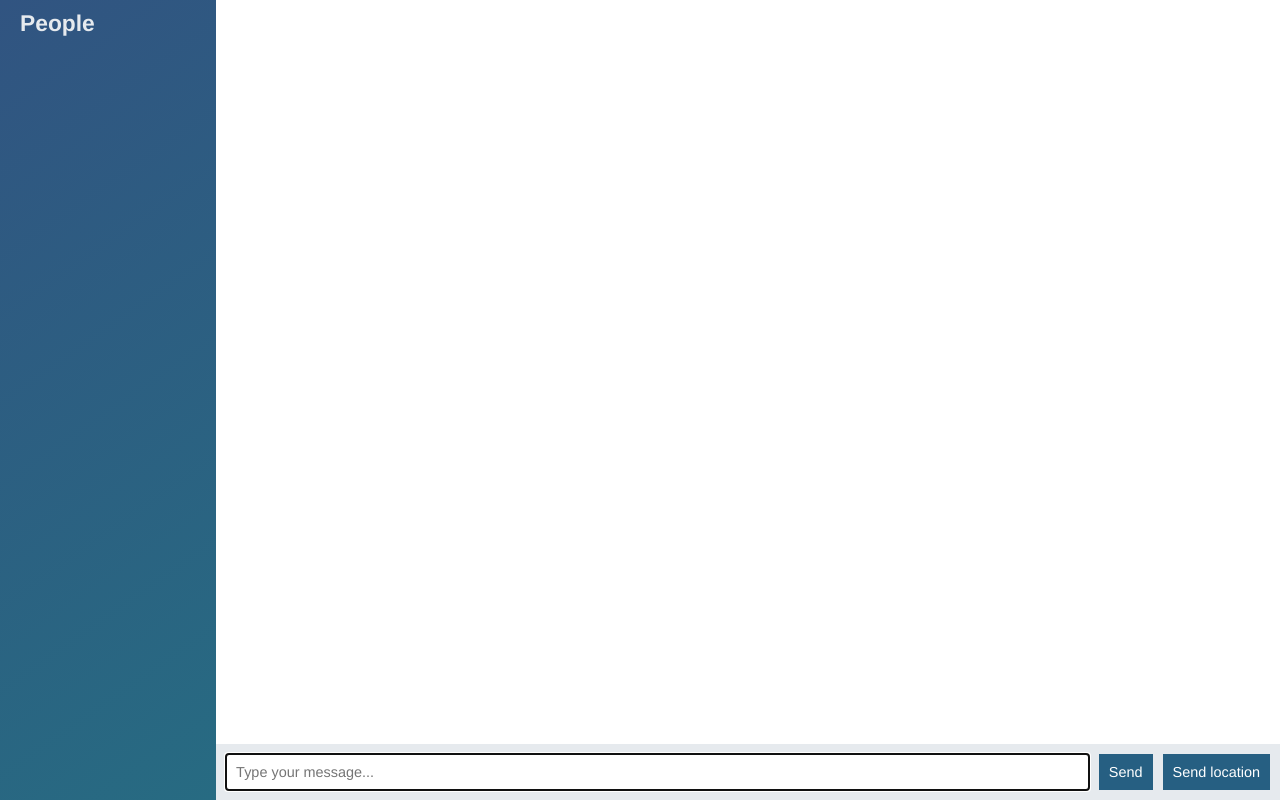
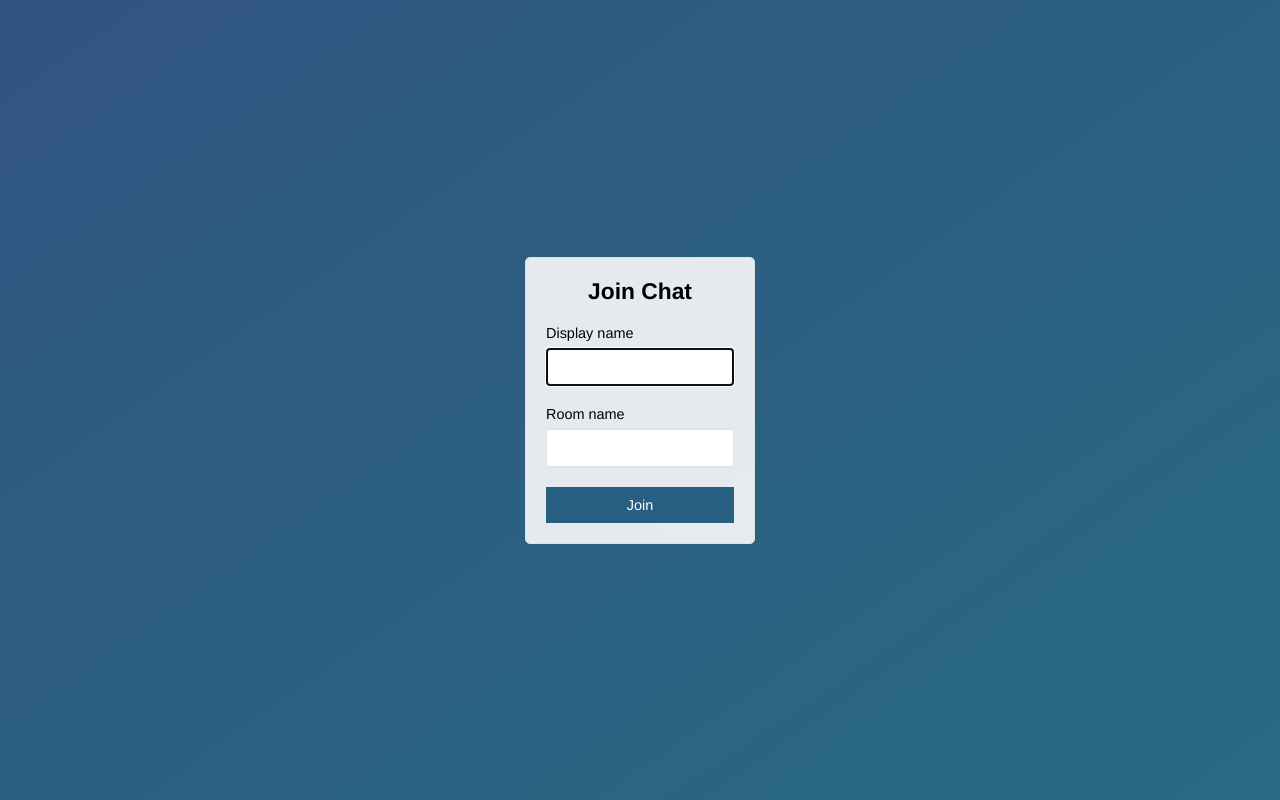
Before and after one commit to alexciu/chat_test, a website: page public/index.html in a window 1280 px wide. Drawn offline with nearby package versions, Linux system fonts and the light colour scheme; no server answers.

Commit message:
join page

```diff
--- a/public/index.html
+++ b/public/index.html
@@ -3,62 +3,33 @@
 <head>
     <meta charset="utf-8" />
     <meta http-equiv="X-UA-Compatible" content="IE=edge">
-    <title>Chat</title>
-    <meta name="viewport" content="width=device-width, initial-scale=1">
-    <link rel="stylesheet" type="text/css" href="css/styles.css">
+    <title>Welcome | Join Chat</title>
+    <meta name="viewport" content="width=device-width, initial-scale=1, user-scalable=no">
+    <link rel="stylesheet" type="text/css" media="screen" href="css/styles.css" />
+
 </head>
-<body class="chat">
-<!-- style="max-width:400px; display: flex;flex-direction: column-reverse; border: 1px slategrey solid; background-color: bisque; height:320px;
-overflow:auto; overflow-x:hidden;" -->
-
-<div class="chat__sidebar" >
-    <h3>People</h3>
-    <div id="users"> </div>
-</div>
-
-<div class="chat__main">
-
-        <ol id="messages" class="chat__messages"></ol>
-
-        <div class="chat__footer">
-            <form id="message-form">
-                <input name="message" type="text" placeholder="Type your message..." autofocus autocomplete="off"/>
-                <button>Send</button>
-            </form>
-            <button id="send-location">Send location</button>
-        </div>
-
-</div>
+<body class="centered-form">
+    <div class="centered-form__form">
+        <form action="/chat.html">
+            <div class="form-field">
+                <h3>Join Chat</h3>
+            </div>
+            <div class="form-field">
+                <label for="">Display name</label>
+                <input type="text" name="name" autofocus>
+            </div>
+            <div class="form-field">
+                    <label for="">Room name</label>
+                    <input type="text" name="room" autofocus>
+            </div>
+            <div class="form-field">
+                <button>Join</button>
+            </div>
+        </form>
+    </div>
 
 
-<script id="message-template" type="text/template">
-    <li class="message">
-        <div class="message__title">
-            <h4>{{from}}</h4>
-            <span>{{createdAt}}</span>
-        </div>
-        <div class="message__body">
-            <p>{{text}}</p>
-        </div>
-    </li>
-</script>
 
-<script id="location-message-template" type="text/template">
-    <li class="message">
-        <div class="message__title">
-            <h4>{{from}}</h4>
-            <span>{{createdAt}}</span>
-        </div>
-        <div class="message__body">
-            <a href="{{url}}" target="_blank">My current location</p>
-        </div>
-    </li>
-</script>
-
-<script src="/socket.io/socket.io.js"></script>
-<script src="/js/libs/jquery-3.3.1.min.js"></script>
-<script src="/js/libs/moment.js"></script>
-<script src="/js/libs/mustache.js"></script>
-<script src="/js/index.js"></script>
+    <script src="/js/index.js"></script>
 </body>
 </html>
```
Also changed, not shown: public/chat.html (added, +64 -0 lines), public/js/chat.js (renamed from public/js/index.js).
